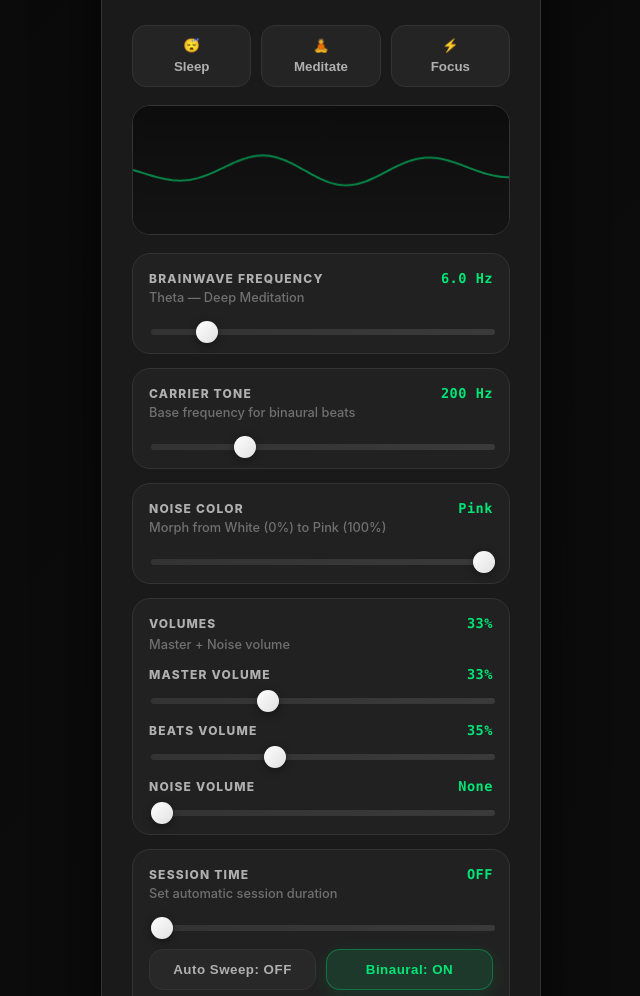
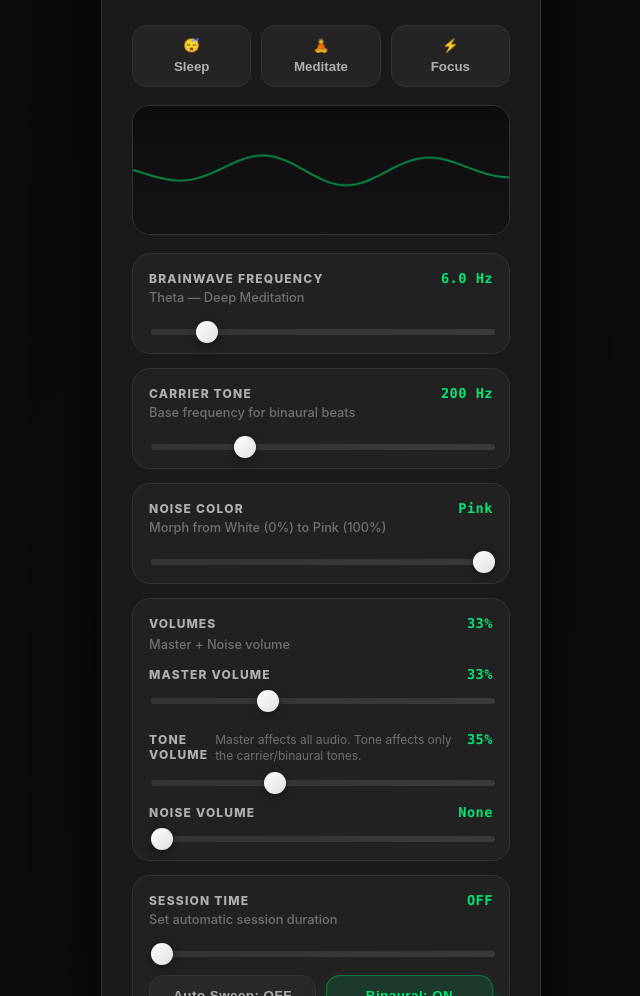
Before and after one commit to 1981-teck/NeuroDrift, a website built with Vite: page index.html in a window 1280 px wide. Shown: the part 104-1100 px from the top of the page, without its empty margins (319-959 px from the left). Built offline with nearby package versions, Linux system fonts and the light colour scheme.

Commit message:
Rename beats volume to tone volume in UI

```diff
--- a/index.html
+++ b/index.html
@@ -67,7 +67,11 @@
       <input type="range" id="masterSlider" min="0" max="1" value="0.33" step="0.01" />
 
       <div class="label-row" style="margin-top: 14px;">
-        <label for="beatVolSlider">Beats Volume</label>
+        <label for="beatVolSlider">Tone Volume</label>
+      <div class="hint-row" style="margin-top:10px;">
+        Master affects all audio. Tone affects only the carrier/binaural tones.
+      </div>
+
         <span id="beatVolVal" class="value-text">35%</span>
       </div>
       <input type="range" id="beatVolSlider" min="0" max="1" value="0.35" step="0.01" />
```
